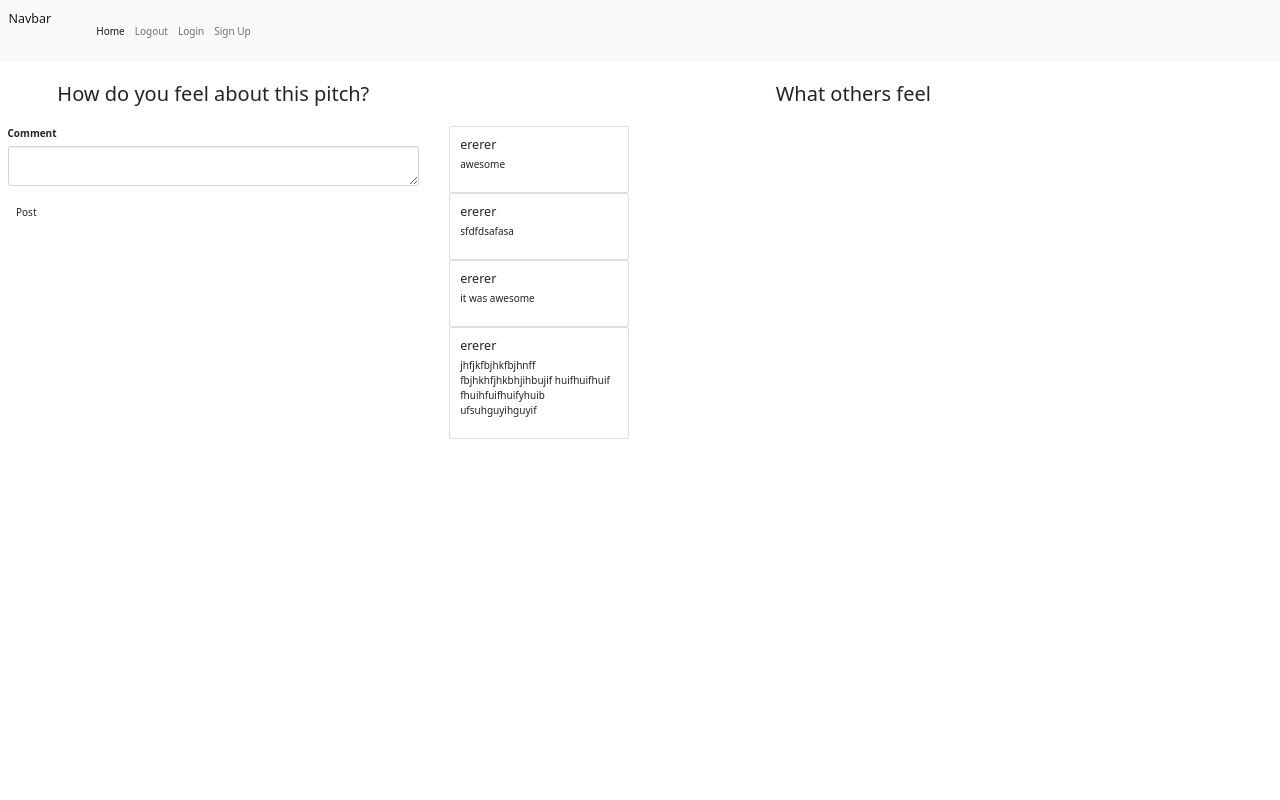
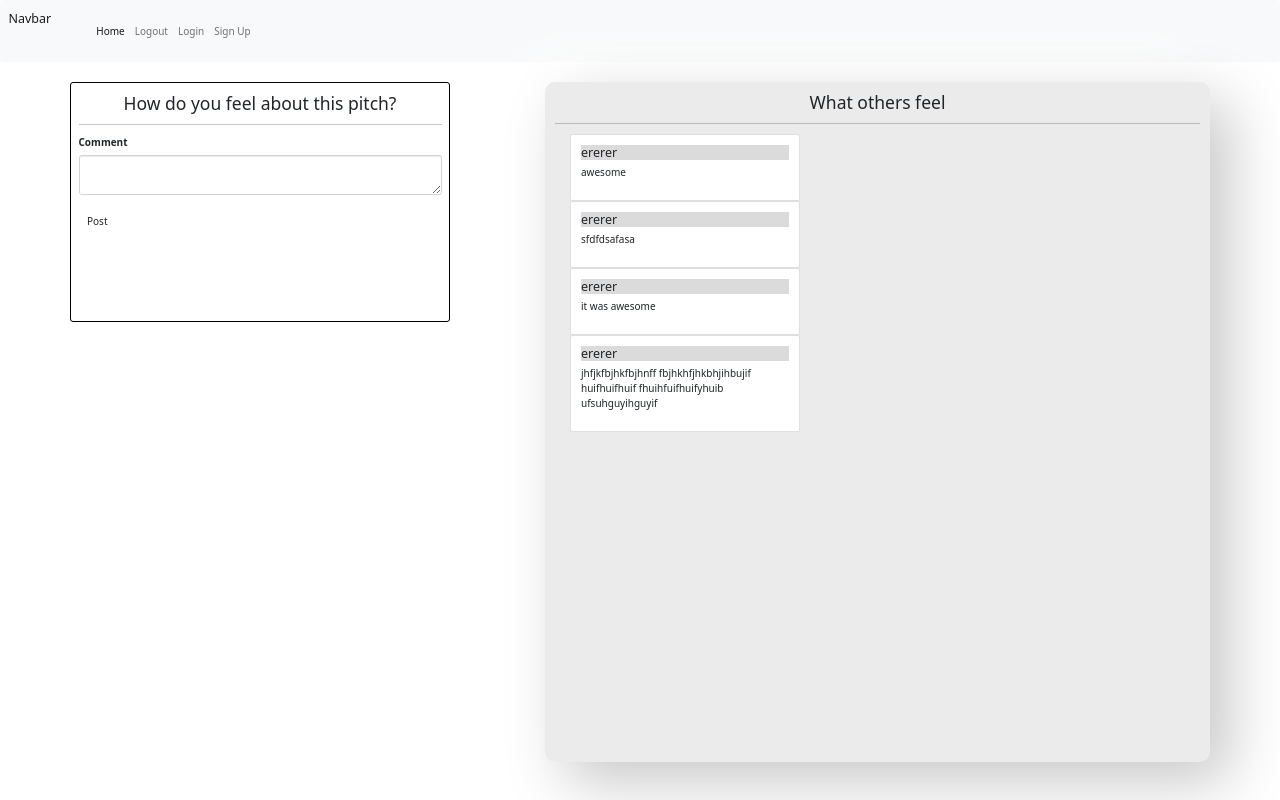
Before and after one commit to Kisavi/One-Minute-Pitch, a Flask app: template app/templates/comment.html in a window 1280 px wide. Run offline with Flask 2, Linux system fonts and the light colour scheme; the template is opened without the code that fills it: values that come from a table or form of the project are taken from there, others are empty; data comes from the database, SQL or seed files in the repository; both versions use the stored data as it was after the commit; parts of the project's set-up code (start-up, migrations or seed data) failed here and were passed over; some libraries are stand-ins or nearby versions.

Commit message:
st- optimize the comments section

```diff
--- a/app/static/css/styles.css
+++ b/app/static/css/styles.css
@@ -15,7 +15,7 @@
     font-size: large;
 }
 
-.welcome-section,.pitchCard {
+.welcome-section,.pitchCard, .user-comments {
     padding: 1em;
     border-radius: 1em;
     background: #ebebeb;
@@ -47,3 +47,18 @@
 .downvote {
     margin-left: 0.3em;
 }
+
+.commentTitle {
+    background: rgb(219, 219, 219);
+}
+
+.user-comments {
+    min-height: 85vh;
+}
+
+.comment-form {
+    padding-top: 1em;
+    border: 1px solid black;
+    border-radius: 0.3em;
+    max-height: 30vh;
+}
--- a/app/templates/comment.html
+++ b/app/templates/comment.html
@@ -3,16 +3,17 @@
 {% import "bootstrap/wtf.html" as wtf %}
 
 {% block content %}
-<div class="container-fluid">
+<div class="container comment-section">
     <div class="row">
-        <div class="col-md-4">
-            <h2 class="text-center">How do you feel about this pitch?</h2>
-            <br>
+        <div class="col-md-4 comment-form">
+            <h3 class="text-center">How do you feel about this pitch?</h3>
+            <hr>
             {{wtf.quick_form(form)}}
         </div>
-        <div class="col-md-8">
-             <h2 class="text-center">What others feel</h2>
-            <br>
+        <div class="col-md-1"></div>
+        <div class="col-md-7 user-comments">
+             <h3 class="text-center">What others feel</h3>
+            <hr>
             <div>{{ display_comments(comments) }}</div>
         </div>
     </div>
--- a/app/templates/comment.macro.html
+++ b/app/templates/comment.macro.html
@@ -5,12 +5,12 @@
         <div class="col-md-4">
            {% if comments %}
           {% for comment in comments %}
-           <div class="card" style="width: 18rem;">
+           <div class="card" style="width: 23rem;">
                 <div class="card-body">
+                    <div class="commentTitle">
                     <h5 class="card-title">{{comment.pitch.title}}</h5>
-                    <div class="footer">
+                   </div>
                        <p>{{comment.comment}}</p>
-                    </div>
                 </div>
            </div>
           {% endfor %}
```
Also changed, not shown: app/database.db.
